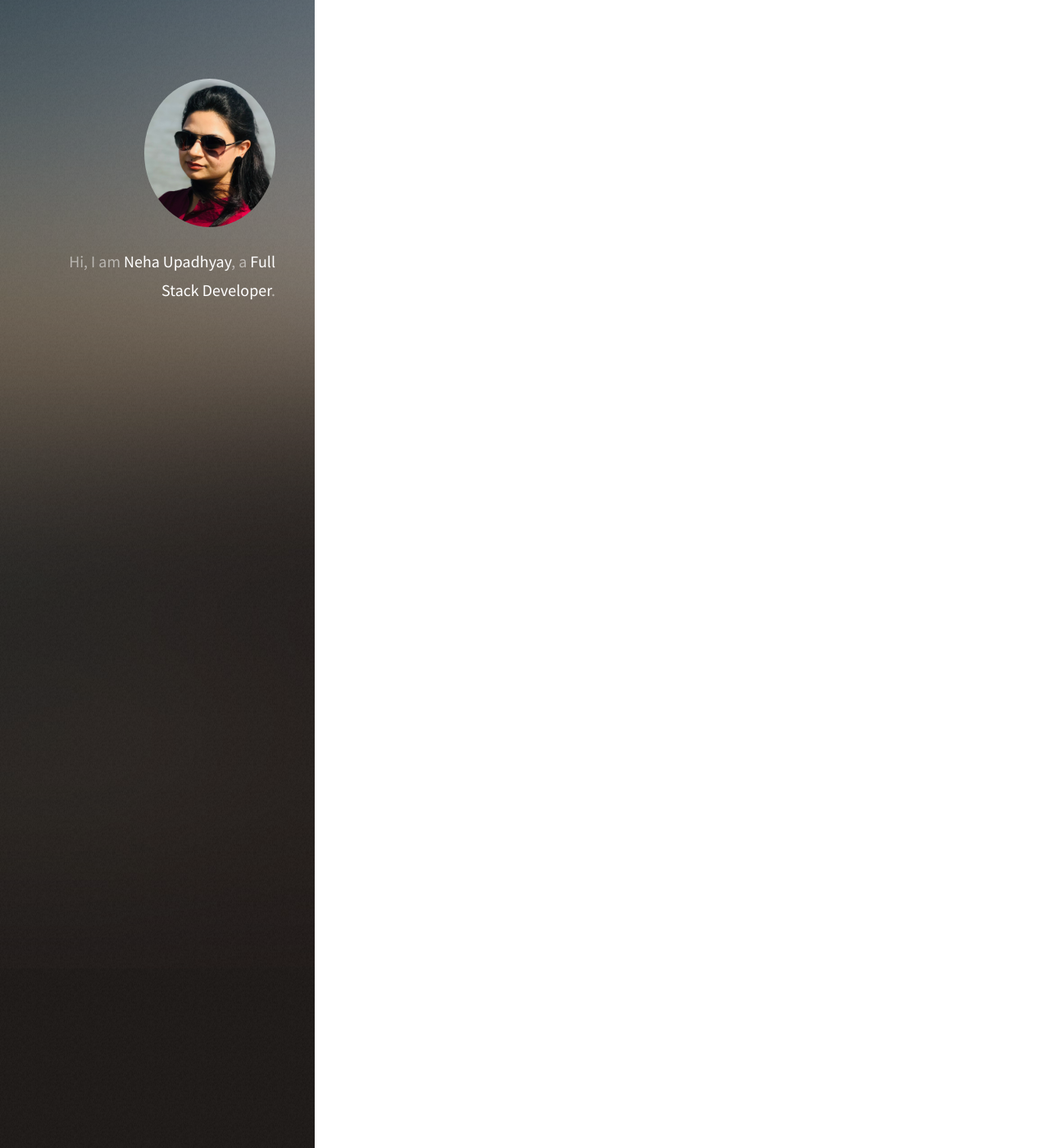
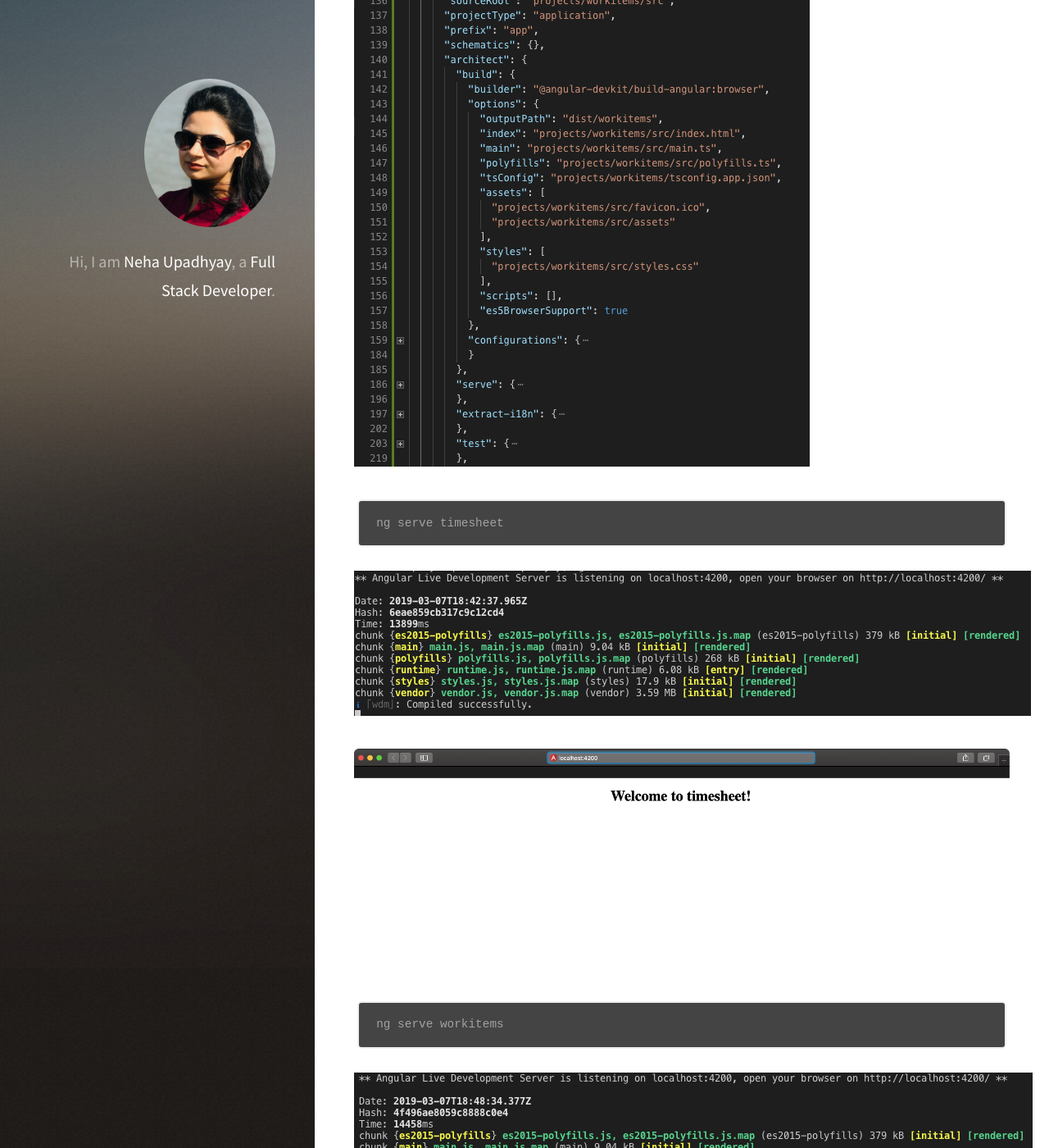
Before and after one commit to NehaUpadhyay12/nehaupadhyay.github.io, a Jekyll site: the page built from _posts/2019-03-07-creating-library-angular6.markdown, in a window 1280 px wide and 1400 px high, scrolled down 4372 px. Shown: the whole window at 82% size. Built offline with Jekyll 4.4.1, drawn with Linux system fonts in a browser that asks for light colours; comment, search, counter and statistics services are not loaded; some of the changed text lies outside the part shown.

Commit message:
committing changes to angular post

```diff
--- a/_posts/2019-03-07-creating-library-angular6.markdown
+++ b/_posts/2019-03-07-creating-library-angular6.markdown
@@ -11,9 +11,53 @@
 ng new employee-portal
 {% endhighlight %}
 
-<img src="/images/post1-creating-library-angular/screenshot-1.png" class="fit image">
+<img src="/images/post1-creating-library-angular/screenshot-1.png">
 
 <img src="/images/post1-creating-library-angular/screenshot-2.png">
+
+{% highlight ruby %}
+ng generate application workitems
+{% endhighlight %}
+
+<img src="/images/post1-creating-library-angular/screenshot-3.png">
+
+<img src="/images/post1-creating-library-angular/screenshot-4.png">
+
+{% highlight ruby %}
+ng generate application timesheet
+{% endhighlight %}
+
+<img src="/images/post1-creating-library-angular/screenshot-5.png">
+
+<img src="/images/post1-creating-library-angular/screenshot-6.png">
+
+<img src="/images/post1-creating-library-angular/screenshot-7.png">
+
+<img src="/images/post1-creating-library-angular/screenshot-8.png">
+
+{% highlight ruby %}
+ng serve timesheet
+{% endhighlight %}
+
+<img src="/images/post1-creating-library-angular/screenshot-9.png">
+
+<img src="/images/post1-creating-library-angular/screenshot-10.png" class="fit image">
+
+{% highlight ruby %}
+ng serve workitems
+{% endhighlight %}
+
+<img src="/images/post1-creating-library-angular/screenshot-11.png">
+
+{% highlight ruby %}
+ng g library emp-shared -p emp
+{% endhighlight %}
+
+<img src="/images/post1-creating-library-angular/screenshot-12.png">
+
+<img src="/images/post1-creating-library-angular/screenshot-13.png">
+
+<img src="/images/post1-creating-library-angular/screenshot-14.png">
 
 <!-- Check out the [Jekyll docs][jekyll-docs] for more info on how to get the most out of Jekyll. File all bugs/feature requests at [Jekyll’s GitHub repo][jekyll-gh]. If you have questions, you can ask them on [Jekyll Talk][jekyll-talk].
 
--- a/assets/sass/libs/_vars.scss
+++ b/assets/sass/libs/_vars.scss
@@ -30,7 +30,7 @@
 		fg-bold:			#787878,
 		fg-light:			#b2b2b2,
 		border:				#efefef,
-		border-bg:			#f7f7f7,
+		border-bg:			#444,
 		border2:			#dfdfdf,
 		border2-bg:			#e7e7e7,
 
--- a/assets/sass/main.scss
+++ b/assets/sass/main.scss
@@ -169,7 +169,7 @@
 		border-radius: _size(border-radius);
 		border: solid 2px _palette(border);
 		font-family: _font(family-fixed);
-		font-size: 0.9em;
+		font-size: 1em;
 		margin: 0 0.25em;
 		padding: 0.25em 0.65em;
 	}
```
Also changed, not shown: images/post1-creating-library-angular/screenshot-10.png (added), images/post1-creating-library-angular/screenshot-11.png (added), images/post1-creating-library-angular/screenshot-12.png (added), images/post1-creating-library-angular/screenshot-13.png (added), images/post1-creating-library-angular/screenshot-14.png (added), images/post1-creating-library-angular/screenshot-3.png (added), images/post1-creating-library-angular/screenshot-4.png (added), images/post1-creating-library-angular/screenshot-5.png (added), images/post1-creating-library-angular/screenshot-6.png (added), images/post1-creating-library-angular/screenshot-7.png (added), images/post1-creating-library-angular/screenshot-8.png (added), images/post1-creating-library-angular/screenshot-9.png (added), 2 other files.
